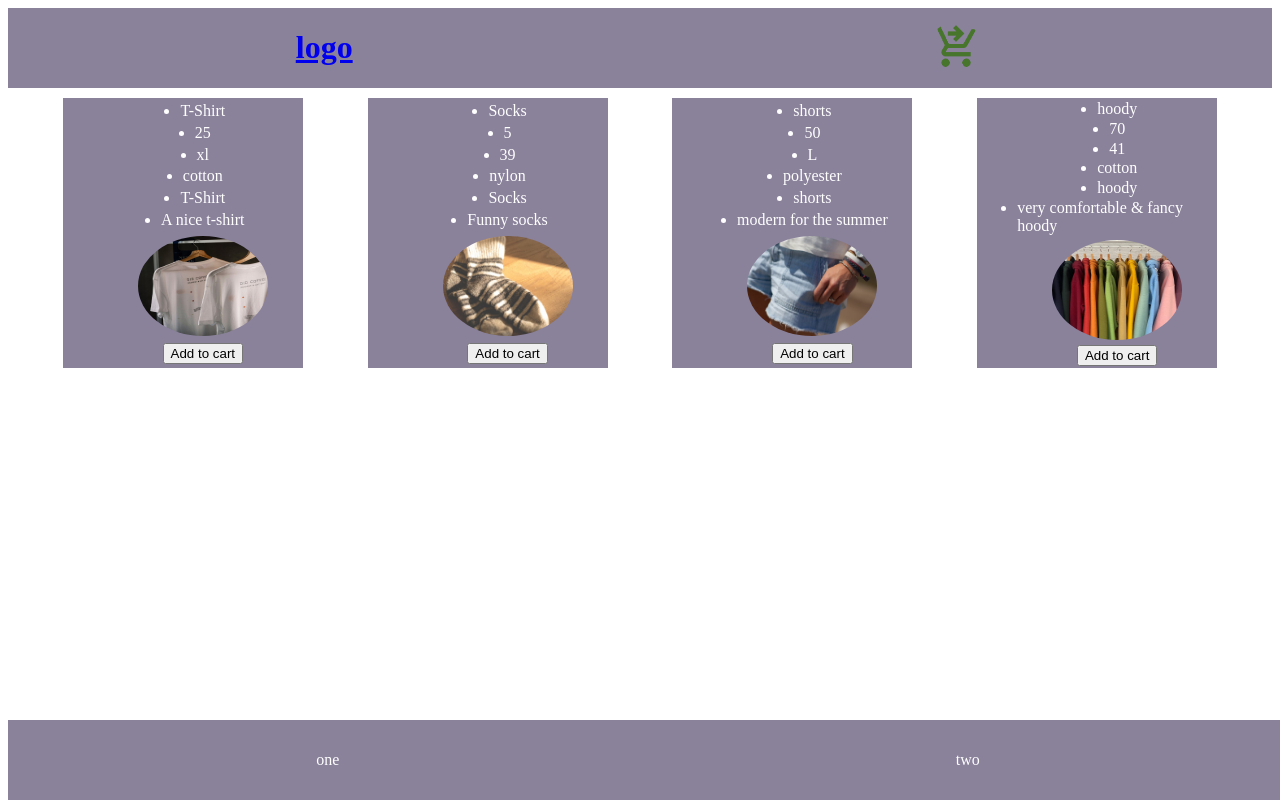
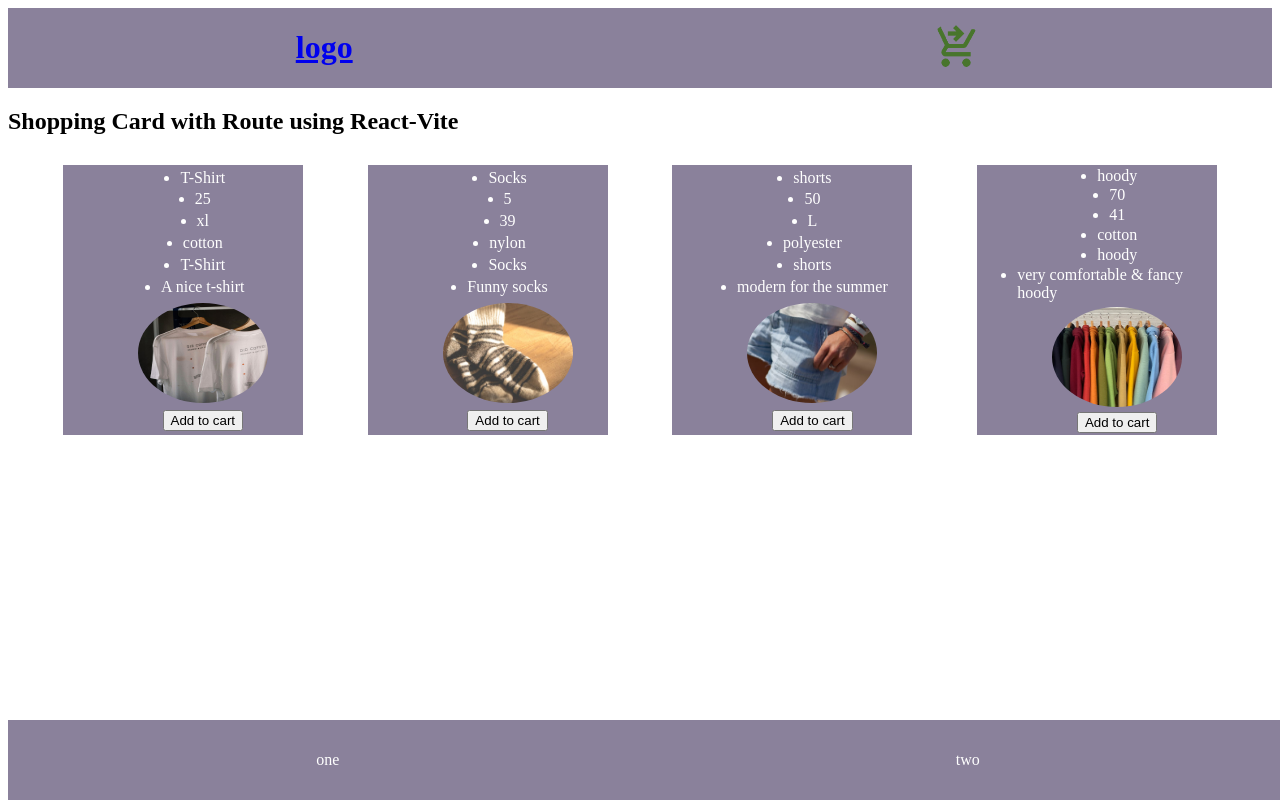
Before and after one commit to Melkam22/shoppingCardDeploy, a React (Vite) app: page / in a window 1280 px wide. Built offline with nearby package versions, Linux system fonts and the light colour scheme.

Commit message:
title given

```diff
--- a/src/App.jsx
+++ b/src/App.jsx
@@ -22,6 +22,7 @@ function App() {
       <div>
         <Heading cart={cart}/>
         <div className='body'>
+          <h2>Shopping Card with Route using React-Vite</h2>
           <Routes>
             <Route path="/" element={<Shop cart={cart} setCart={setCart} />} />
             <Route path="/shopping-card" element={<ShoppingCard cart={cart} setCart={setCart} removeFromCart={removeFromCart} />} />
```
Also changed, not shown: 1 other file (tests, documents, lock files or other folders).
